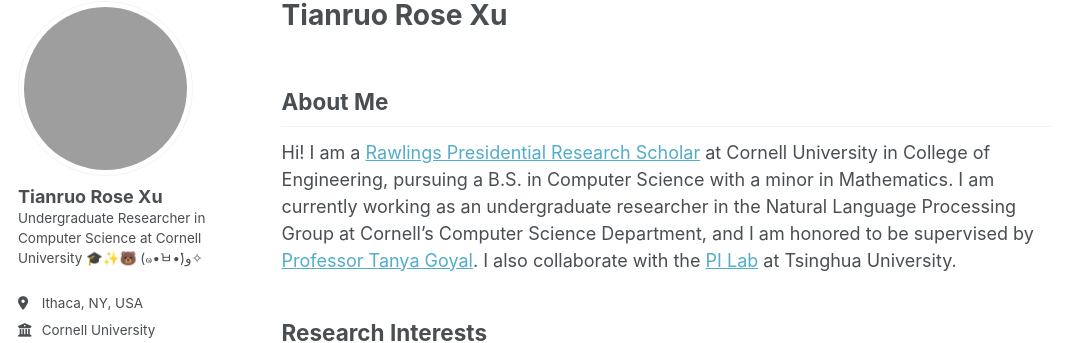
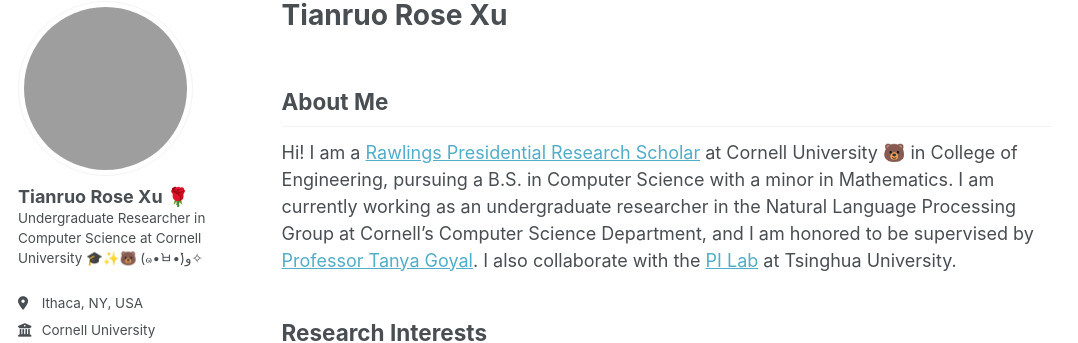
Before and after one commit to XTRose29/xtrose29.github.io, a Jekyll site: the page built from _pages/about.md, in a window 1280 px wide and 900 px high. Shown: the part 98-441 px from the top of the window, without its empty margins (0-1078 px from the left). Built offline with Jekyll 4.4.1, drawn with Linux system fonts in a browser that asks for light colours; a script bundle is joined from its source files by our own code; library files that are not in the unit come from our copies.

Commit message:
Add rose emoji after name and bear emoji after Cornell University

```diff
--- a/_includes/author-profile.html
+++ b/_includes/author-profile.html
@@ -15,7 +15,7 @@
   </div>
 
   <div class="author__content">
-    <h3 class="author__name">{{ author.name }}</h3>
+    <h3 class="author__name">{{ author.name }} 🌹</h3>
     {% if author.pronouns %}<p class="author__pronouns">{{ author.pronouns }}</p>{% endif %}
     {% if author.bio %}<p class="author__bio">{{ author.bio }}</p>{% endif %}
   </div>
--- a/_pages/about.md
+++ b/_pages/about.md
@@ -9,7 +9,7 @@
 
 ## About Me
 
-Hi! I am a <a href="https://scl.cornell.edu/get-involved/cornell-commitment/rawlings-cornell-presidential-research-scholars" target="_blank" rel="noopener noreferrer">Rawlings Presidential Research Scholar</a> at Cornell University in College of Engineering, pursuing a B.S. in Computer Science with a minor in Mathematics. I am currently working as an undergraduate researcher in the Natural Language Processing Group at Cornell's Computer Science Department, and I am honored to be supervised by <a href="https://tagoyal.github.io/" target="_blank" rel="noopener noreferrer">Professor Tanya Goyal</a>. I also collaborate with the <a href="https://pi.cs.tsinghua.edu.cn/" target="_blank" rel="noopener noreferrer">PI Lab</a> at Tsinghua University.
+Hi! I am a <a href="https://scl.cornell.edu/get-involved/cornell-commitment/rawlings-cornell-presidential-research-scholars" target="_blank" rel="noopener noreferrer">Rawlings Presidential Research Scholar</a> at Cornell University 🐻 in College of Engineering, pursuing a B.S. in Computer Science with a minor in Mathematics. I am currently working as an undergraduate researcher in the Natural Language Processing Group at Cornell's Computer Science Department, and I am honored to be supervised by <a href="https://tagoyal.github.io/" target="_blank" rel="noopener noreferrer">Professor Tanya Goyal</a>. I also collaborate with the <a href="https://pi.cs.tsinghua.edu.cn/" target="_blank" rel="noopener noreferrer">PI Lab</a> at Tsinghua University.
 
 ## Research Interests
 
```
